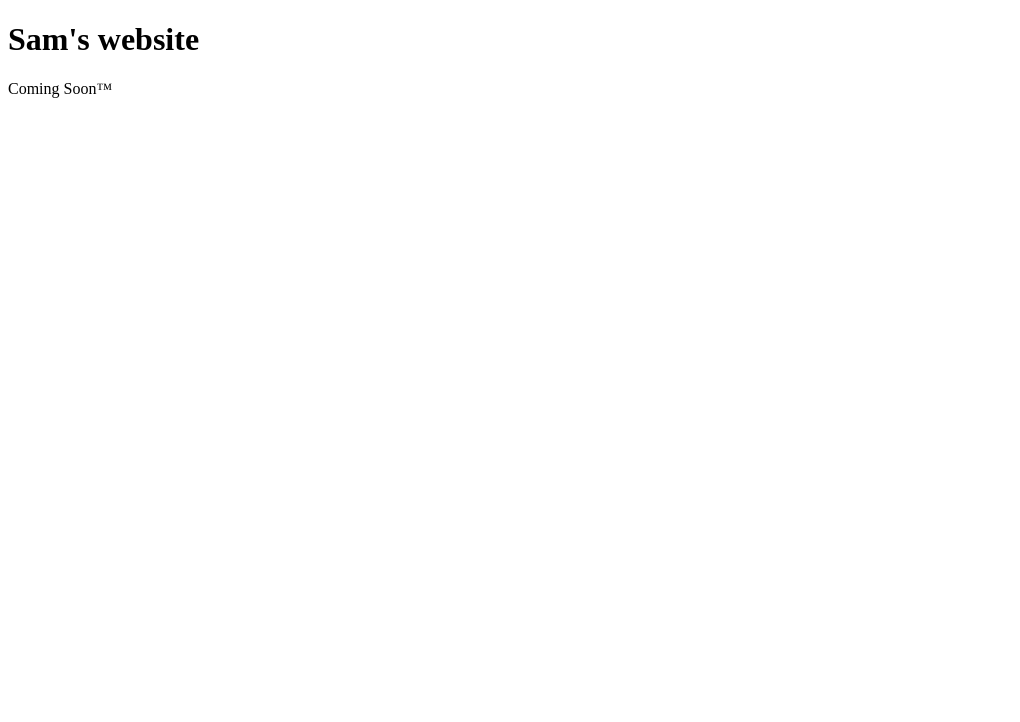
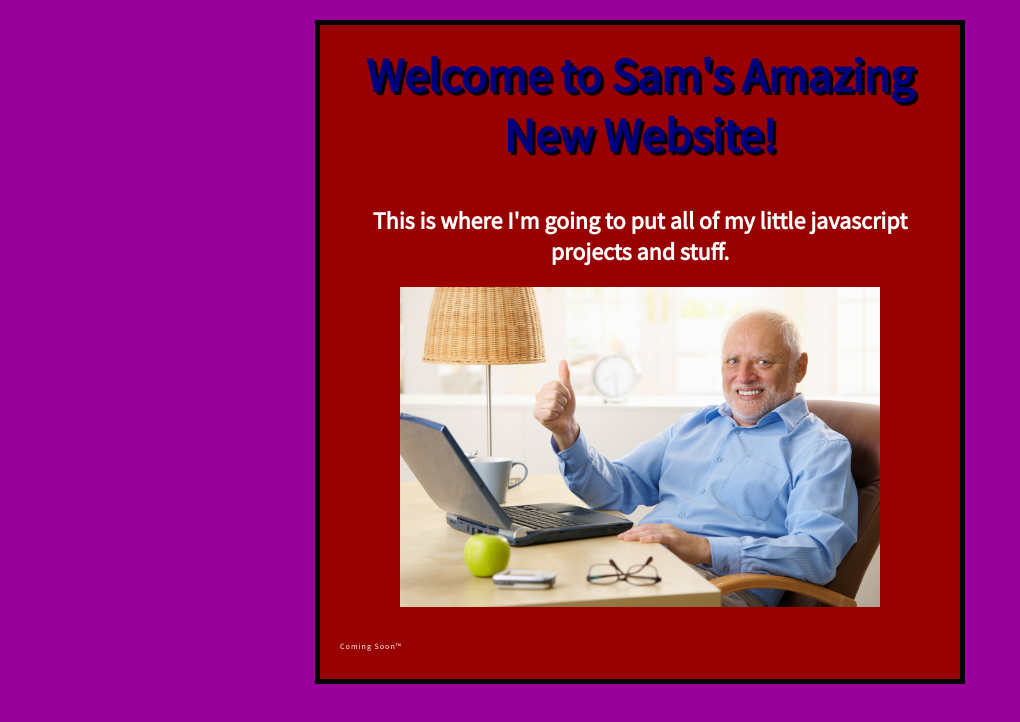
Before and after one commit to Sameish/sameish.github.io, a plain HTML site: page index.html in a window 1280 px wide. Shown: the whole page, without its empty margins (0-1020 px from the left). Drawn offline with Linux system fonts and the light colour scheme.

Commit message:
Added some basic styling and resources
Added in some basic styling and images

```diff
--- a/index.html
+++ b/index.html
@@ -3,13 +3,23 @@
 	<head>
 		<meta charset="utf-8">
 		<meta name="viewport" content="width=device-width">
-		<title>Sam's website</title>
+		<title>Sam's Awesome Website!</title>
+		<link rel="icon" href="favicon.ico" type="image/x-icon">
+		<link href="styles/styles.css" rel="stylesheet">
+		<link href="https://fonts.googleapis.com/css?family=Source+Sans+Pro" rel="stylesheet">
 
 	</head>
 	<body>
-		<h1 id="title">Sam's website</h1>
+		<h1 id="title">Welcome to Sam's Amazing New Website!</h1>
+
+		<h2>This is where I'm going to put all of my little javascript projects and stuff.</h2>
+
+		<img src="resources/harold-desk.jpg" alt="Harold"> <br></br>
+
 		<div>
 			<p>Coming Soon&trade;</p>
 		</div>
+
+	</body>
 	</body>
 </html>
--- /dev/null
+++ b/styles/styles.css
@@ -0,0 +1,45 @@
+html {
+	font-size : 10px;
+	font-family: 'Source Sans Pro', sans-serif;
+	background : #990099;
+	}
+
+body {
+	width : 600px;
+	margin : 20px auto;
+	background-color : #990000;
+	padding : 0px 20px 20px 20px;
+	border: 5px solid black;
+
+	}
+
+h1	{
+	margin : 0;
+	padding : 20px 0px;
+	color : #00007f;
+	font-size : 48px;
+	text-align : center;
+	text-shadow: 3px 3px 1px black;
+	}
+
+h2	{
+	color : white;
+	font-size : 24px;
+	text-align : center;
+	}
+
+p, li{
+	font-size : 8px;
+	color : white;
+	width : 500px;
+	border : 1px;
+	line-height : 1.25;
+	letter-spacing : 1px;
+	text-align : left;
+	}
+
+img {
+    display: block;
+    margin: auto;
+    width: 80%;
+}
```
Also changed, not shown: favicon.ico (added), resources/harold-casual.jpg (added), resources/harold-desk.jpg (added), 1 other file.
